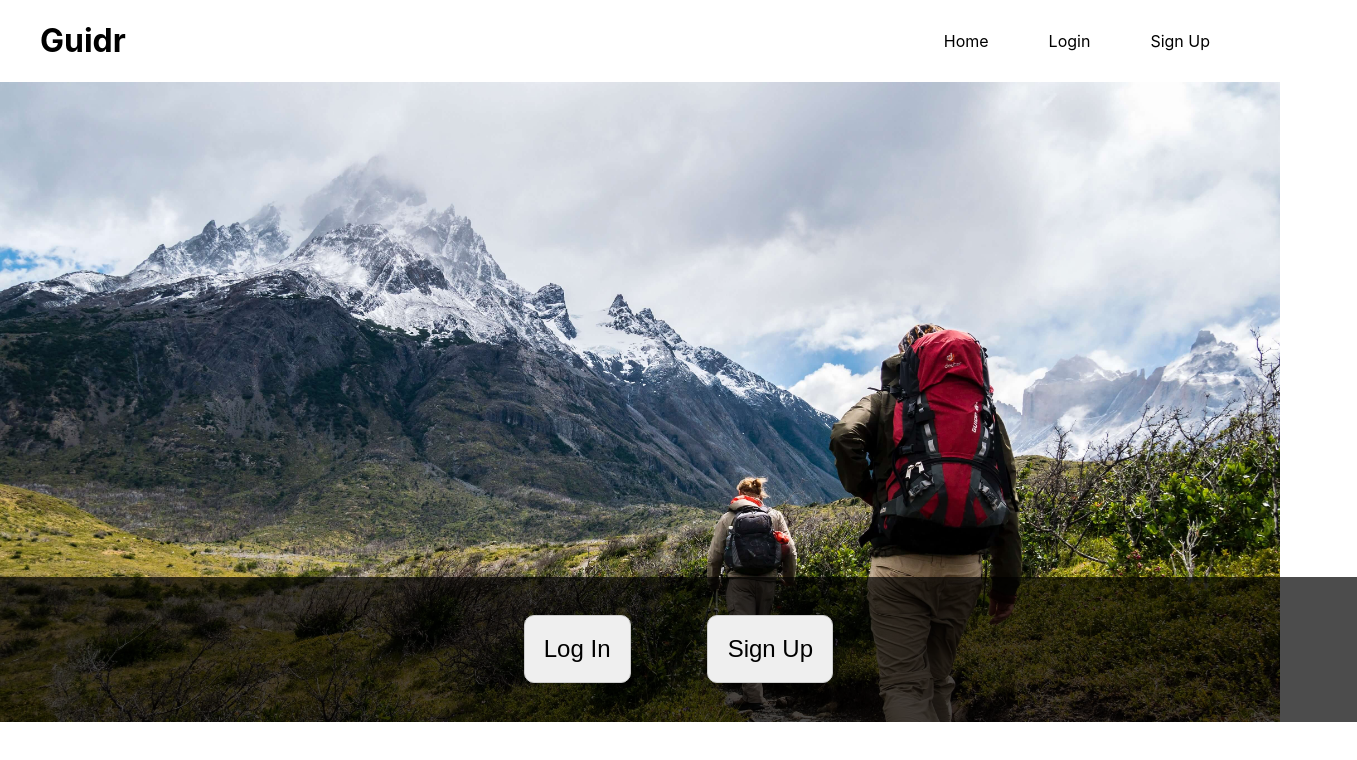
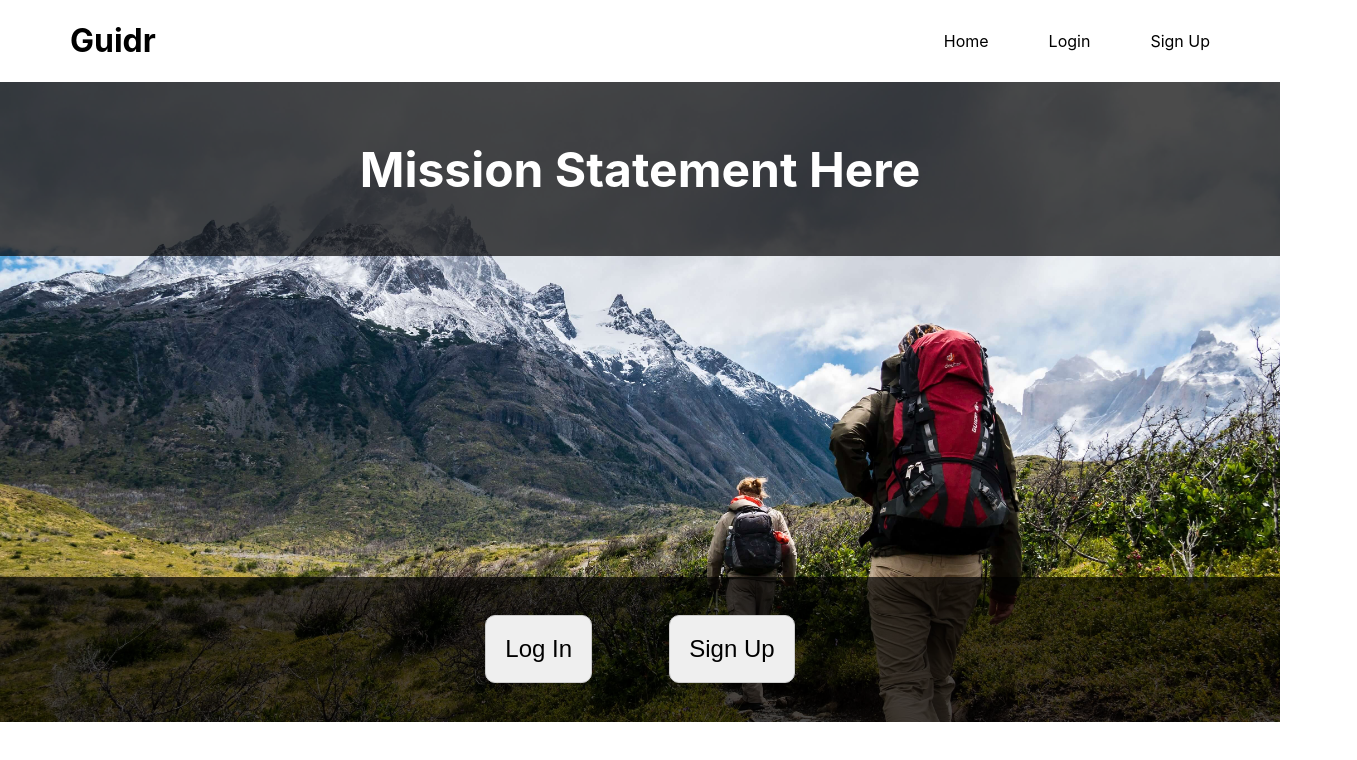
Before and after one commit to Build-Week-FT-Guidr/front-end, a React (Create React App) app in the folder guidr/: page / in a window 1280 px wide. Shown: the top 760 px of the page, 1357 px wide, since content can reach past the window. Built offline with nearby package versions, Linux system fonts and the light colour scheme.

Commit message:
Added Link to Guidr in navigation, commented out history prop, and removed header image import

```diff
--- a/guidr/src/Components/Home.js
+++ b/guidr/src/Components/Home.js
@@ -1,10 +1,12 @@
 import React from "react";
 import { Link } from "react-router-dom";
-import header_image from "./Assets/images/home_banner.png";
 
 const Home = () => {
   return (
     <div className="home-container">
+      <div className="heading-container">
+        <h1>Mission Statement Here</h1>
+      </div>
       <div className="button-container">
         <button>
           <Link to="/login">Log In</Link>
--- a/guidr/src/Components/Navigation/NavigationLinks.js
+++ b/guidr/src/Components/Navigation/NavigationLinks.js
@@ -4,7 +4,9 @@ import { Link } from "react-router-dom";
 const NavigationLinks = () => {
   return (
     <div className="navigation-links">
-      <h1>Guidr</h1>
+      <h1>
+        <Link to="">Guidr</Link>
+      </h1>
       <div className="links-container">
         <Link to="">Home</Link>
         <Link to="login">Login</Link>
--- a/guidr/src/Components/Signup.js
+++ b/guidr/src/Components/Signup.js
@@ -1,28 +1,24 @@
 import React from "react";
-import { Formik, Field, Form } from 'formik';
-import * as Yup from 'yup';
+import { Formik, Field, Form } from "formik";
+import * as Yup from "yup";
 // axiosWithAuth
 
-const Signup = (props) => {
-  const { history } = props;
+const Signup = props => {
+  // const { history } = props;
   return (
     <Formik
       initialValues={{
-          name: '',
-          email: '',
-          password: '',
-          confirmPassword: '',
+        name: "",
+        email: "",
+        password: "",
+        confirmPassword: ""
       }}
-
-        validationSchema={
-          Yup.object().shape({
-            name: Yup.string().required('Please enter your first and last name'),
-            email: Yup.string().required('Please enter your email'), // check for @
-            password: Yup.string().required('Please enter a password'),
-            confirmPassword: Yup.string().required('Please confirm your password') //check that passwords match
-          })
-        }
-
+      validationSchema={Yup.object().shape({
+        name: Yup.string().required("Please enter your first and last name"),
+        email: Yup.string().required("Please enter your email"), // check for @
+        password: Yup.string().required("Please enter a password"),
+        confirmPassword: Yup.string().required("Please confirm your password") //check that passwords match
+      })}
       // onSubmit={values => {
       //   axiosWithAuth()
       //   .post('url', values)
@@ -33,72 +29,38 @@ const Signup = (props) => {
       // }}
 
       onSubmit={values => {
-          console.log(values)
+        console.log(values);
       }}
+      render={({ errors, status, touched }) => (
+        <Form className="signup-form-container">
+          <h2>Sign up</h2>
+          <div className="form-box">
+            <Field type="text" name="name" placeholder="Name (First, Last)" />
+            {touched.name && errors.name && <p>{errors.name}</p>}
 
-        render={({ errors, status, touched}) => (
-          <Form className='signup-form-container'>
-            <h2>Sign up</h2>
-              <div className='form-box'>
+            <Field type="text" name="email" placeholder="Email" />
+            {touched.email && errors.email && <p>{errors.email}</p>}
 
-              <Field type='text'
-              name='name'
-              placeholder='Name (First, Last)'
+            <Field type="password" name="password" placeholder="password" />
+            {touched.password && errors.password && <p>{errors.password}</p>}
+
+            <Field
+              type="password"
+              name="confirmPassword"
+              placeholder="Confirm password"
             />
-              {touched.name && errors.name && (<p>{errors.name}</p>)}
+            {touched.confirmPassword && errors.confirmPassword && (
+              <p>{errors.confirmPassword}</p>
+            )}
 
-              <Field type='text'
-              name='email'
-              placeholder='Email'
-              />
-              {touched.email && errors.email && (<p>{errors.email}</p>)}
-
-
-
-              <Field type='password'
-              name='password'
-              placeholder='password'
-              />
-              {touched.password && errors.password && (<p>{errors.password}</p>)}
-
-              <Field type='password'
-              name='confirmPassword'
-              placeholder='Confirm password'
-              />
-              {touched.confirmPassword && errors.confirmPassword && (<p>{errors.confirmPassword}</p>)}
-
-              <button type='submit'>Sign up</button>
+            <button type="submit">Sign up</button>
 
             {/* form validation checks */}
-
           </div>
-
         </Form>
       )}
-
-
-
-
-
-
-
-
-
-
-
-
-
-
-
-
-
-
-
-
-
-
     /> //end formik form
-  )
+  );
 };
 
 export default Signup;
--- a/guidr/src/sass/Home.scss
+++ b/guidr/src/sass/Home.scss
@@ -4,8 +4,20 @@
   height: 80vh;
   max-width: 100%;
   display: flex;
-  flex-direction: column-reverse;
-  align-items: flex-end;
+  flex-direction: column;
+  align-items: center;
+  justify-content: space-between;
+
+  .heading-container {
+    background-color: rgba(0, 0, 0, 0.7);
+    width: 100%;
+  }
+
+  h1 {
+    font-size: 3rem;
+    padding: 2% 1%;
+    color: #fff;
+  }
 }
 
 .button-container {
@@ -13,7 +25,7 @@
   margin: 0 auto;
   justify-content: center;
   background-color: rgba(0, 0, 0, 0.7);
-  padding: 3%;
+  padding: 3% 0;
   width: 100%;
 
   button {
@@ -25,7 +37,7 @@
     border-radius: 10px;
 
     &:hover {
-      box-shadow: 1px 2px 2px #000;
+      box-shadow: 1px 1px 10px snow;
       cursor: pointer;
     }
 
```
Also changed, not shown: guidr/src/sass/NavigationLinks.scss (indentation only). Lines whose indentation alone changed are shown as unchanged.
